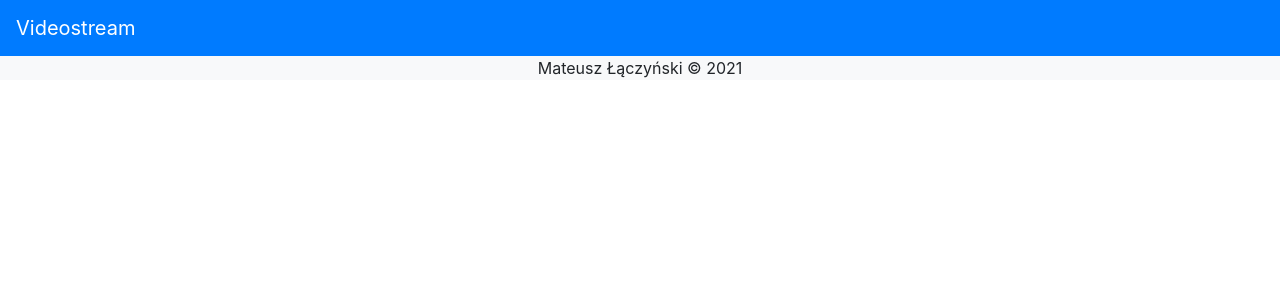
After one commit to mateuszlaczynski/videostream, a Django app: template templates/base.html in a window 1280 px wide. The commit adds this page. Shown: the top 300 px of the page. Run offline with Django 3.2, Linux system fonts and the light colour scheme; the template is opened without the code that fills it, so the values that code supplies are empty; some libraries are stand-ins or nearby versions.

Commit message:
Added base template, included bootstrap, simple navbar and footer made

```diff
--- /dev/null
+++ b/templates/base.html
@@ -0,0 +1,35 @@
+<!DOCTYPE html>
+<html lang="en">
+<head>
+    <meta charset="UTF-8">
+    <meta http-equiv="X-UA-Compatible" content="IE=edge">
+    <meta name="viewport" content="width=device-width, initial-scale=1.0">
+    <link rel="stylesheet" href="https://stackpath.bootstrapcdn.com/bootstrap/4.3.1/css/bootstrap.min.css" integrity="sha384-ggOyR0iXCbMQv3Xipma34MD+dH/1fQ784/j6cY/iJTQUOhcWr7x9JvoRxT2MZw1T" crossorigin="anonymous">
+    <title>{% block 'title' %}{% endblock %}</title>
+</head>
+<body>
+
+    <nav class="navbar navbar-dark bg-primary">
+
+        <a class="navbar-brand" href="{% url "home" %}">Videostream</a>
+
+    </nav>
+
+    <div class="container">
+        {% block 'content' %}{% endblock %}
+    </div>
+
+    <footer class="bg-light text-center text-lg-start">
+
+        <div class="text-center">
+           Mateusz Łączyński © 2021
+        </div>
+
+    </footer>
+
+
+    <script src="https://code.jquery.com/jquery-3.3.1.slim.min.js" integrity="sha384-q8i/X+965DzO0rT7abK41JStQIAqVgRVzpbzo5smXKp4YfRvH+8abtTE1Pi6jizo" crossorigin="anonymous"></script>
+    <script src="https://cdnjs.cloudflare.com/ajax/libs/popper.js/1.14.7/umd/popper.min.js" integrity="sha384-UO2eT0CpHqdSJQ6hJty5KVphtPhzWj9WO1clHTMGa3JDZwrnQq4sF86dIHNDz0W1" crossorigin="anonymous"></script>
+    <script src="https://stackpath.bootstrapcdn.com/bootstrap/4.3.1/js/bootstrap.min.js" integrity="sha384-JjSmVgyd0p3pXB1rRibZUAYoIIy6OrQ6VrjIEaFf/nJGzIxFDsf4x0xIM+B07jRM" crossorigin="anonymous"></script>
+</body>
+</html>
```
Also changed, not shown: templates/home.html (+7 -12 lines).
